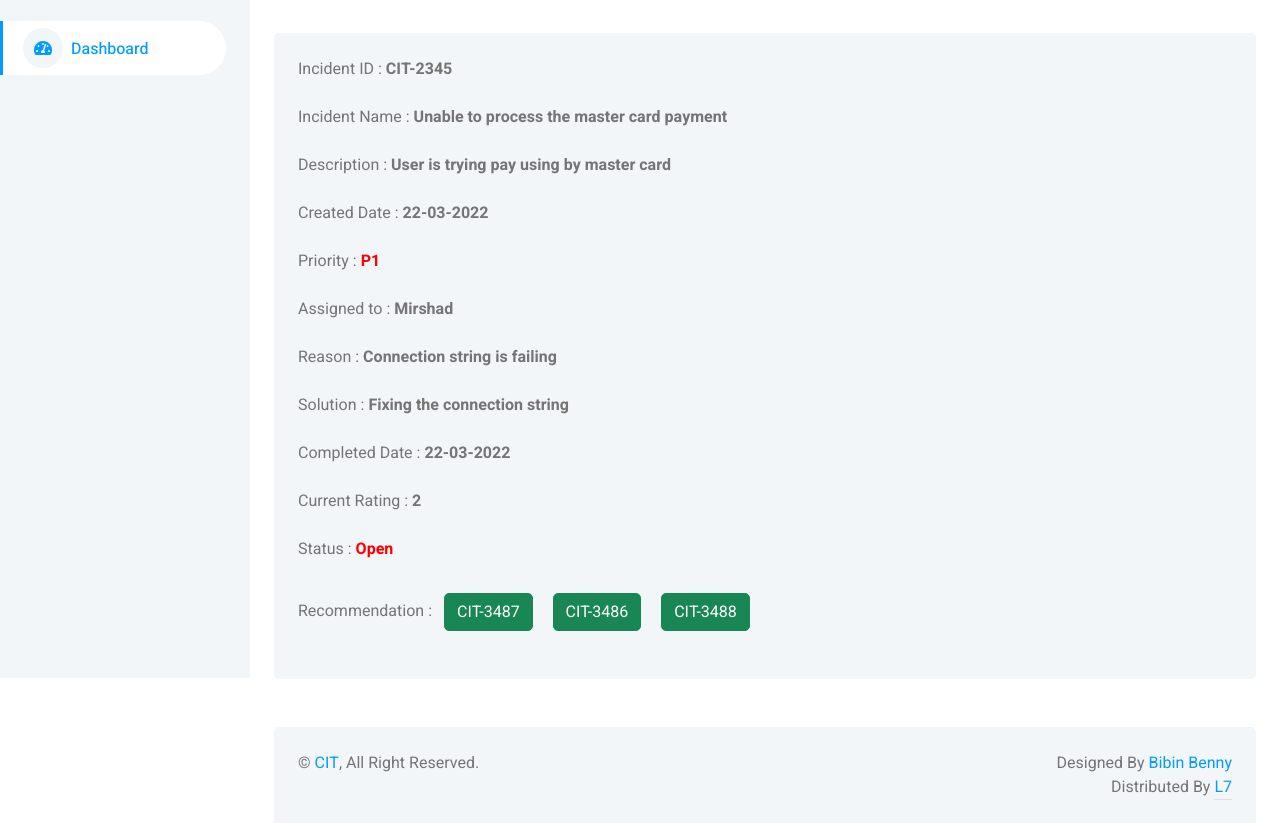
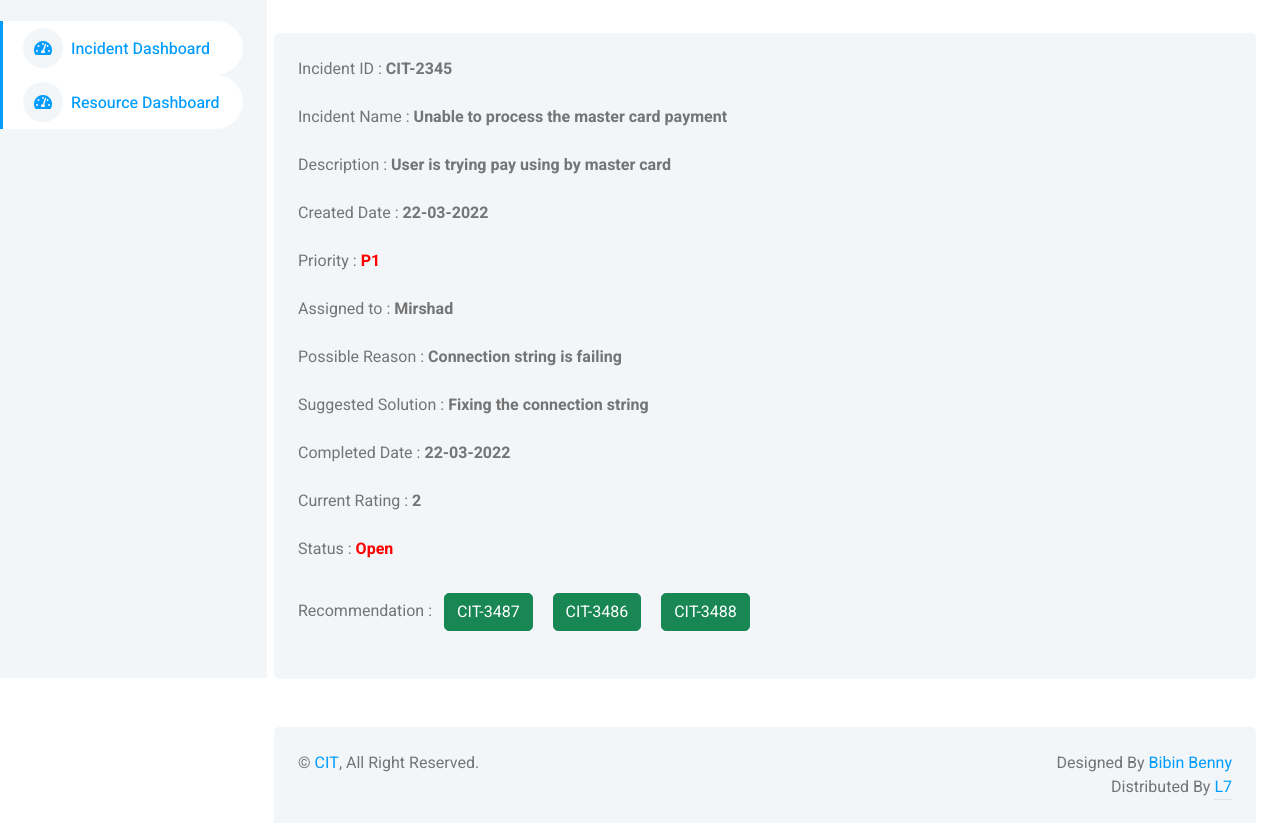
Before and after one commit to bibinmbenny/CITPoc, a plain HTML site: page incident.html in a window 1280 px wide. Shown: the part 122-945 px from the top of the page. Drawn offline with nearby package versions, Linux system fonts and the light colour scheme.

Commit message:
Changes Completed

```diff
--- a/css/style.css
+++ b/css/style.css
@@ -71,7 +71,7 @@
     top: 0;
     left: 0;
     bottom: 0;
-    width: 250px;
+    width: 267px;
     height: 100vh;
     overflow-y: auto;
     background: var(--light);
--- a/incident.html
+++ b/incident.html
@@ -59,8 +59,8 @@
                     </div>
                 </div>
                 <div class="navbar-nav w-100">
-                    <a href="index.html" class="nav-item nav-link active"><i class="fa fa-tachometer-alt me-2"></i>Dashboard</a>
-                   <!-- <a href="widget.html" class="nav-item nav-link"><i class="fa fa-th me-2"></i>Widgets</a>-->
+                    <a href="index.html" class="nav-item nav-link active"><i class="fa fa-tachometer-alt me-2"></i>Incident Dashboard</a>
+                    <a href="resource.html" class="nav-item nav-link active"><i class="fa fa-tachometer-alt me-2"></i>Resource Dashboard</a>
                    <!-- <a href="table.html" class="nav-item nav-link"><i class="fa fa-table me-2"></i>Tables</a>
                     <a href="chart.html" class="nav-item nav-link"><i class="fa fa-chart-bar me-2"></i>Charts</a>-->
                 </div>
@@ -193,11 +193,11 @@
                                 <label for="formFileSm" class="form-label" style="font-weight: bold;">Mirshad</label>
                             </div>
                             <div class="mb-3">
-                                <label for="formFileSm" class="form-label">Reason : </label>
+                                <label for="formFileSm" class="form-label">Possible Reason : </label>
                                 <label for="formFileSm" class="form-label" style="font-weight: bold;">Connection string is failing</label>
                             </div>
                             <div class="mb-3">
-                                <label for="formFileSm" class="form-label">Solution : </label>
+                                <label for="formFileSm" class="form-label">Suggested Solution : </label>
                                 <label for="formFileSm" class="form-label" style="font-weight: bold;">Fixing the connection string</label>
                             </div>
                             <div class="mb-3">
```
Also changed, not shown: index.html (+2 -1 lines).
